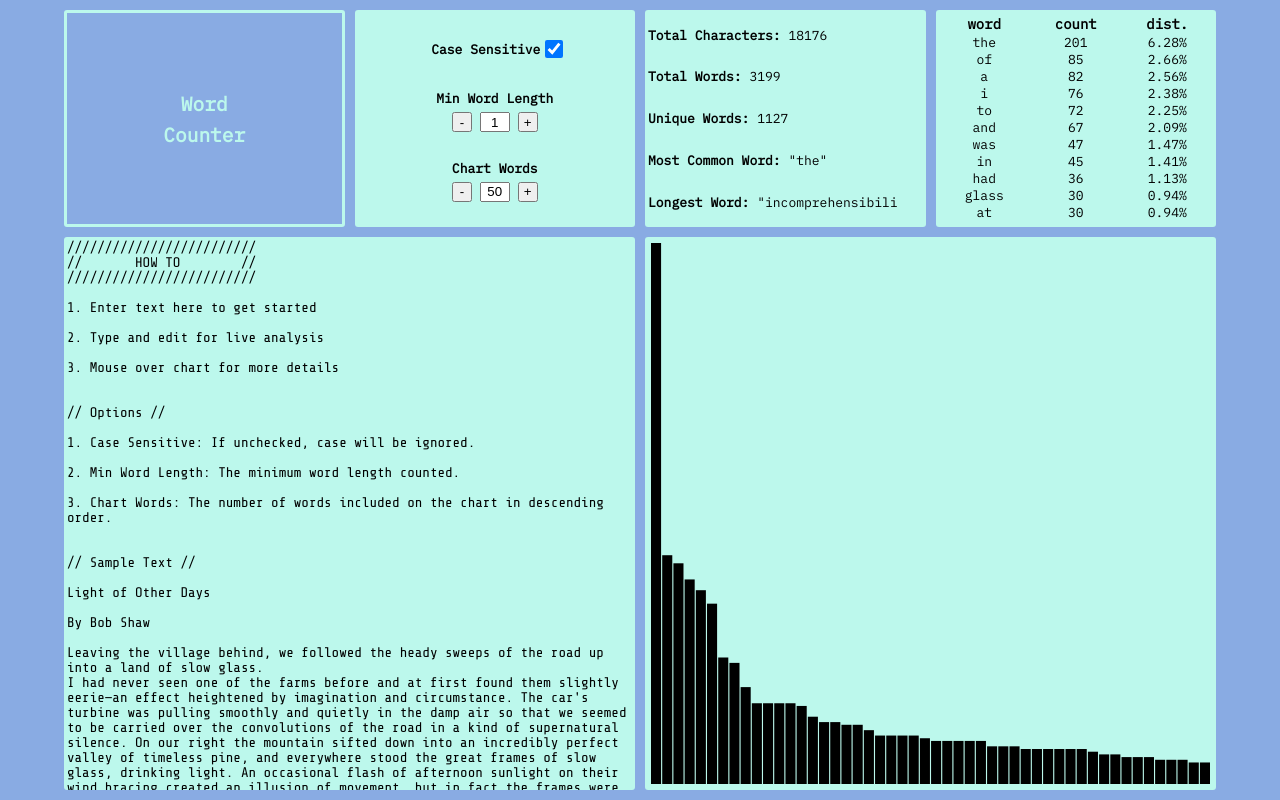
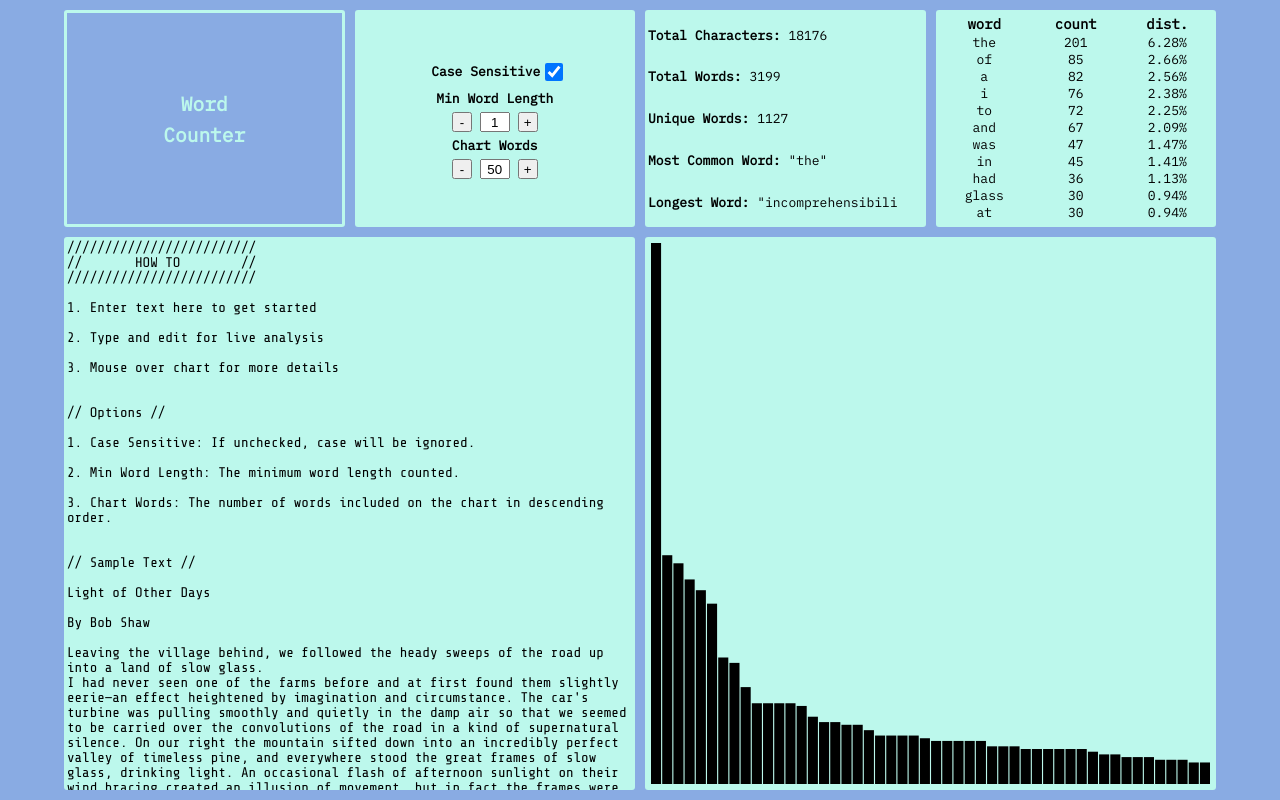
Before and after one commit to jbberinger/word-counter, a website: page index.html in a window 1280 px wide. Drawn offline with nearby package versions, Linux system fonts and the light colour scheme.

Commit message:
format options container

```diff
--- a/index.scss
+++ b/index.scss
@@ -75,6 +75,8 @@ ul {
   display: flex;
   align-items: center;
   justify-content: center;
+  min-height: 0;
+  max-height: 100%;
 }
 
 .options {
@@ -82,8 +84,6 @@ ul {
   flex-direction: column;
   align-items: center;
   justify-content: space-evenly;
-  min-height: 0;
-  height: 100%;
   margin: 0;
 
   label {
```
Also changed, not shown: index.css.
